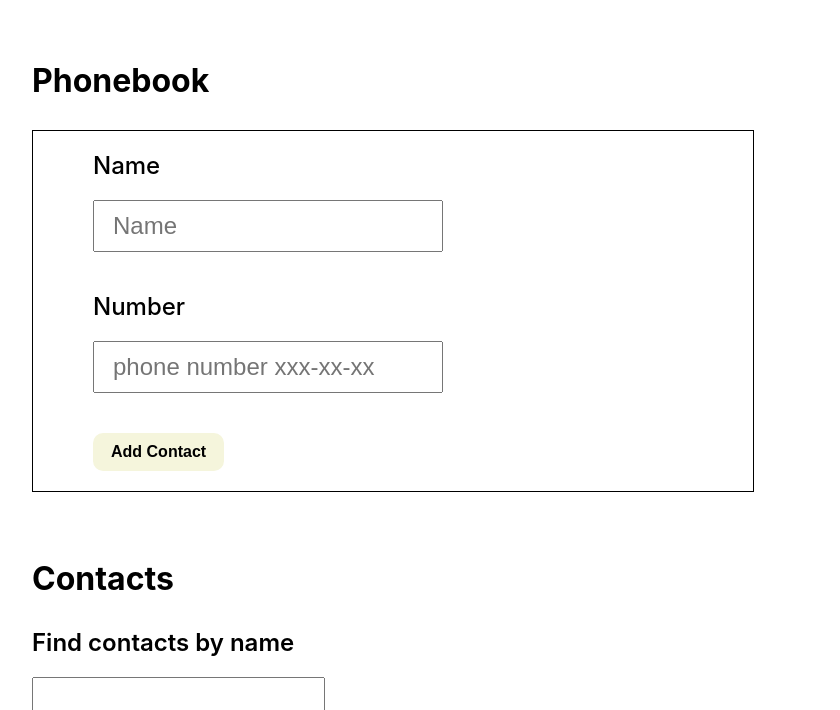
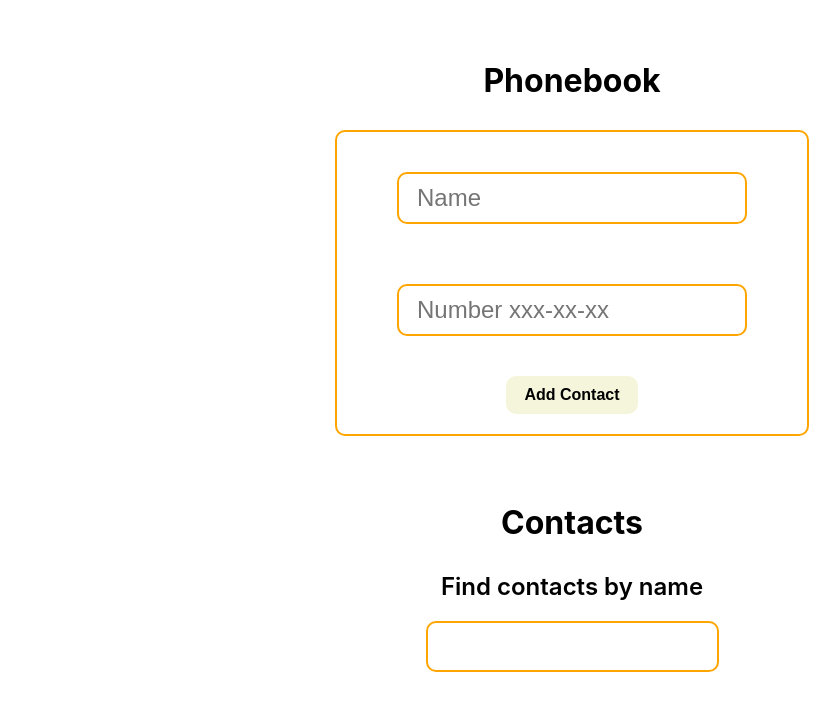
Before and after one commit to Evgeniy-D-2022/goit-react-hw-06-phonebook, a React (Create React App) app: page / in a window 1280 px wide. Shown: the top 710 px of the page, without its empty margins (68-908 px from the left). Built offline with nearby package versions, Linux system fonts and the light colour scheme.

Commit message:
add style hw-06

```diff
--- a/src/components/App/App.module.css
+++ b/src/components/App/App.module.css
@@ -3,6 +3,7 @@
     align-items: flex-start;
     flex-direction: column;
     padding: 40px 100px;
+    align-items: center;
 
 }
 
--- a/src/components/Filter/Filter.module.css
+++ b/src/components/Filter/Filter.module.css
@@ -1,6 +1,9 @@
 .filter__label {
     font-size: 24px;
     font-weight: 600;
+    display: flex;
+    align-items: center;
+    flex-direction: column;
  }
 
  .filter__input {
@@ -10,4 +13,6 @@
      padding: 12px;
      margin-top: 20px;
      margin-bottom: 20px;
+     border-radius: 10px;
+     border: 2px solid orange;
  }
--- a/src/components/Form/Form.jsx
+++ b/src/components/Form/Form.jsx
@@ -33,7 +33,7 @@ const Form = () => {
   return (
         <>
          <form className={css.form} onSubmit={handleSubmit}>
-        <label className={css.form__label}>Name
+
         <input
         className={css.form__input}
         type="text"
@@ -43,8 +43,7 @@ const Form = () => {
         required
         placeholder="Name"
         />
-        </label>
-        <label className={css.form__label}>Number
+
         <input
         className={css.form__input}
         type="tel"
@@ -52,9 +51,9 @@ const Form = () => {
         pattern="\+?\d{1,4}?[-.\s]?\(?\d{1,3}?\)?[-.\s]?\d{1,4}[-.\s]?\d{1,4}[-.\s]?\d{1,9}"
         title="Phone number must be digits and can contain spaces, dashes, parentheses and can start with +"
         required
-        placeholder="phone number xxx-xx-xx"
+        placeholder="Number xxx-xx-xx"
         />
-        </label>
+
         <button className={css.form__btn} type="submit">Add Contact</button>
       </form>
         </>
--- a/src/components/Form/Form.module.css
+++ b/src/components/Form/Form.module.css
@@ -8,6 +8,10 @@
     padding: 20px 60px;
     width: 600px;
     margin-bottom: 40px;
+    width: auto;
+    border-radius: 10px;
+    border: 2px solid orange;
+    align-items: center;
 }
 
 .form__label {
@@ -25,6 +29,8 @@
     padding: 10px 18px;
     margin-top: 20px;
     margin-bottom: 40px;
+    border-radius: 10px;
+    border: 2px solid orange;
 
 }
 
```
